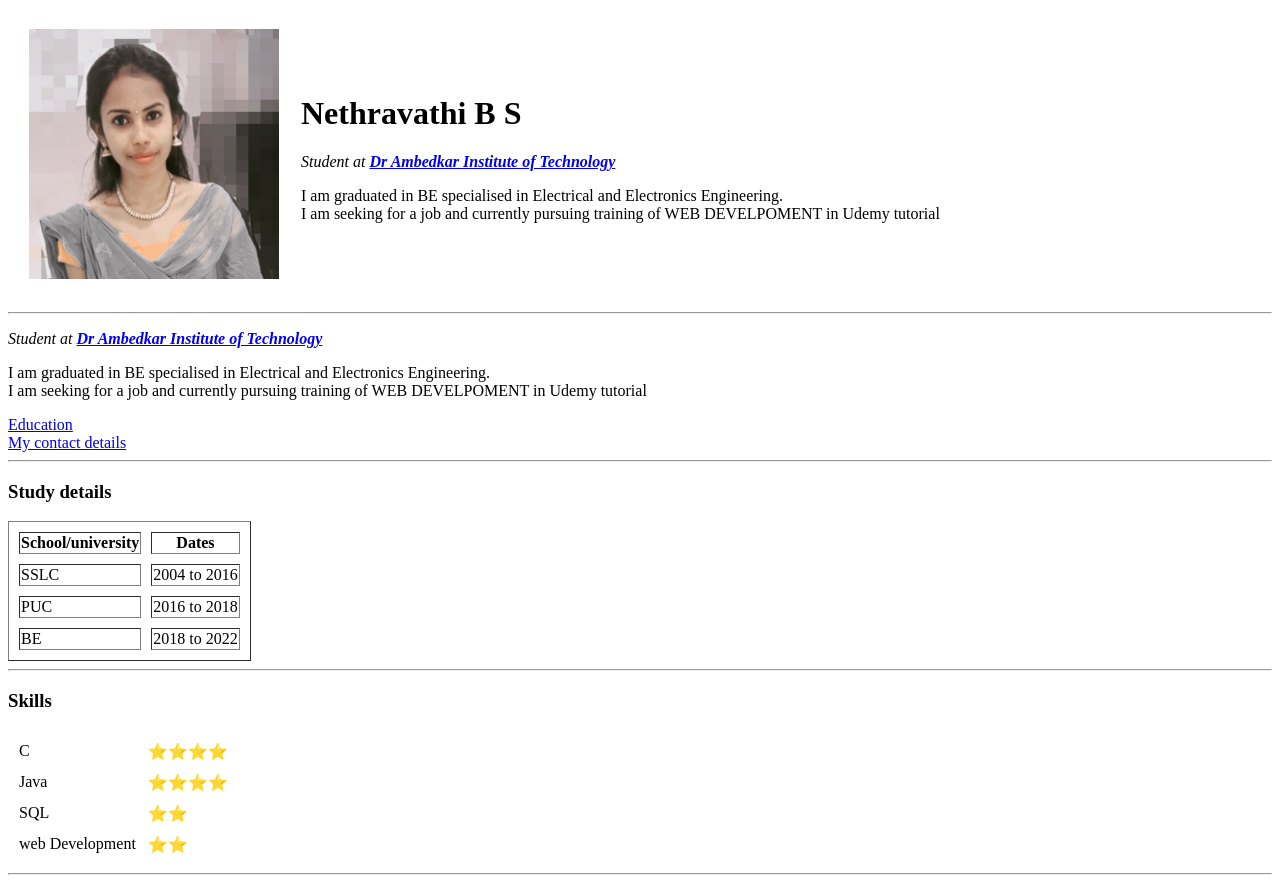
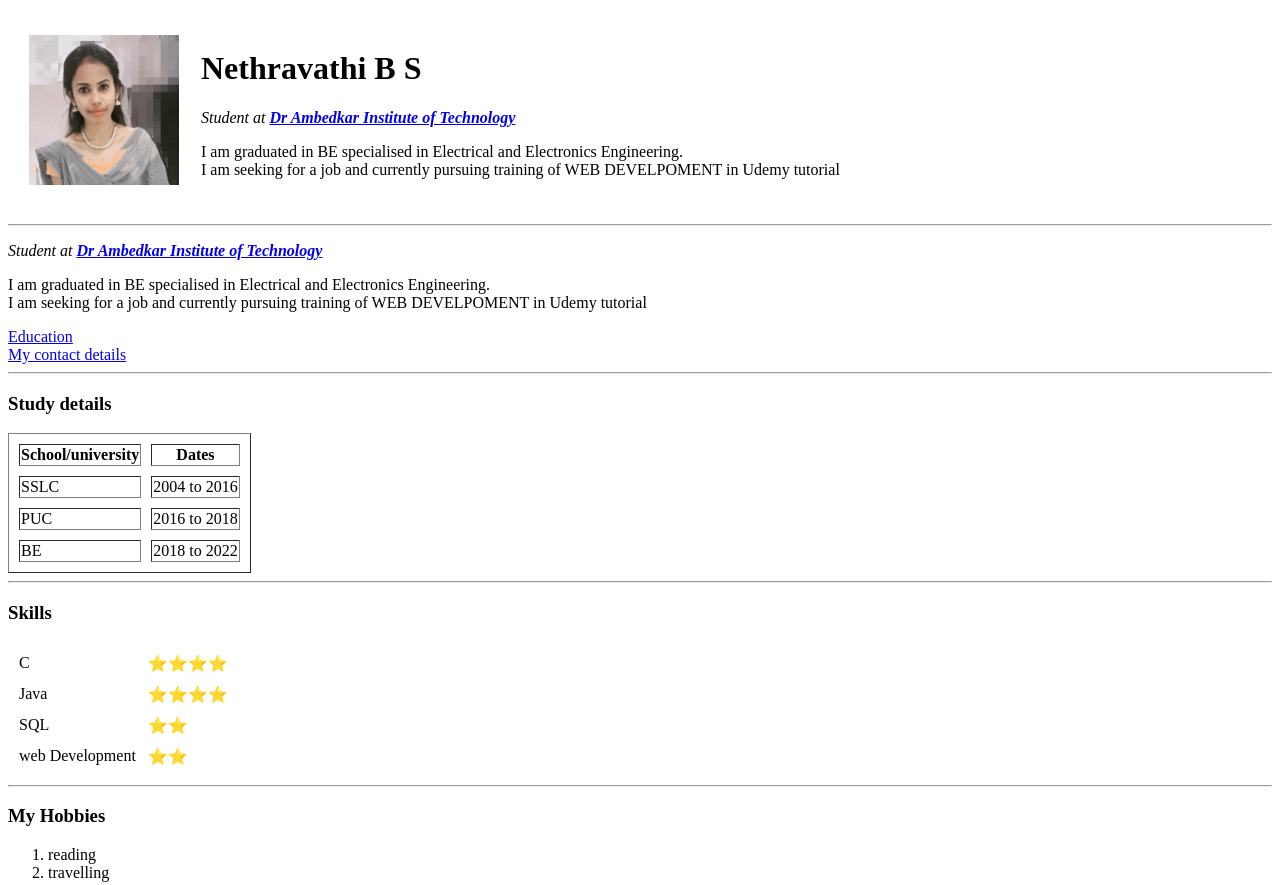
Before and after one commit to Nethravathibs123/cv-html, a plain HTML site: page index.html in a window 1280 px wide. Shown: the top 885 px of the page. Drawn offline with Linux system fonts and the light colour scheme.

Commit message:
Update index.html

```diff
--- a/index.html
+++ b/index.html
@@ -13,7 +13,7 @@
 <!--3. method-->
       <table cellspacing="20">
         <tr>
-          <td><img src="nethra_photo.jpeg" alt="nethra's profile picture" width="250" height="250"></td>
+          <td><img src="nethra_photo.jpeg" alt="nethra's profile picture" width="150" height="150"></td>
           <td><h1>Nethravathi B S</h1>
           <p><em>Student at <strong><a href="https://drait.edu.in/">Dr Ambedkar Institute of Technology</a></strong></em></p>
           <p>I am graduated in BE specialised in Electrical and Electronics Engineering.<br> I am seeking for a job and currently pursuing training of WEB DEVELPOMENT in Udemy tutorial</p></td>
```
